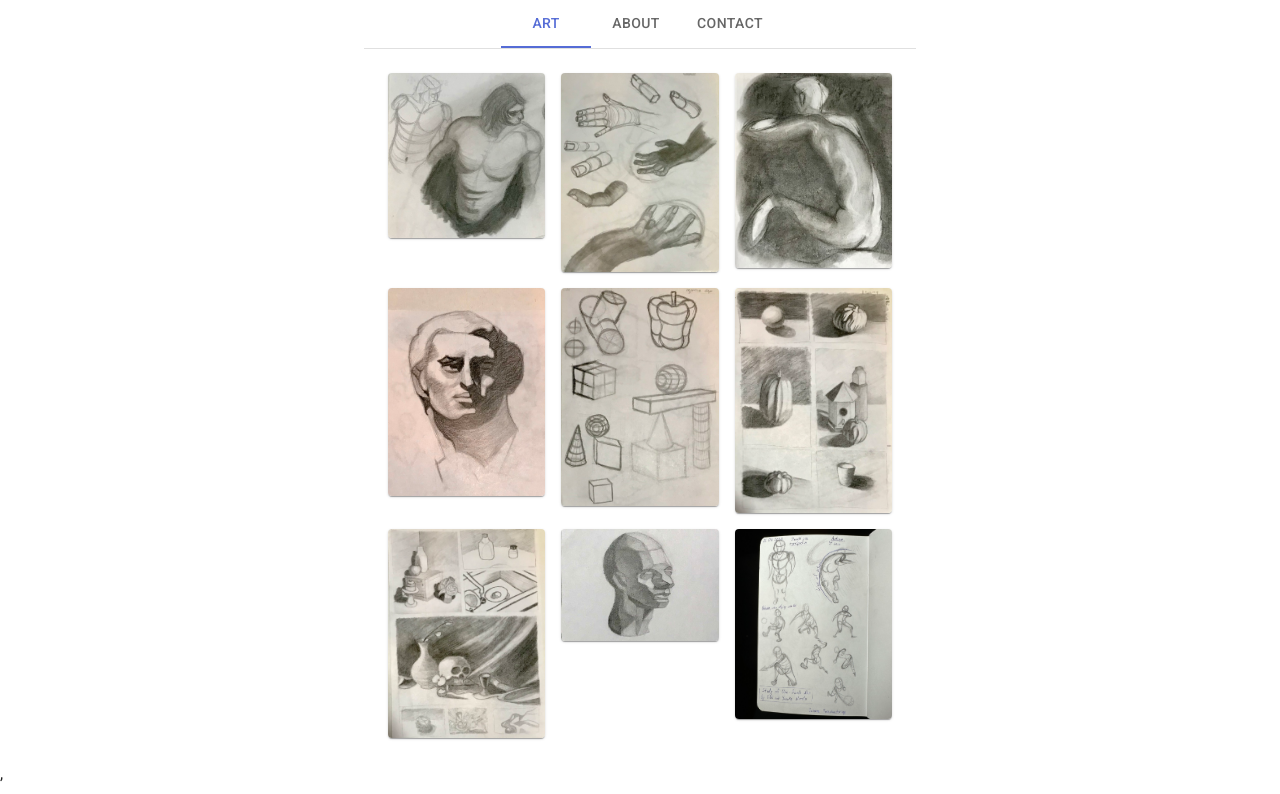
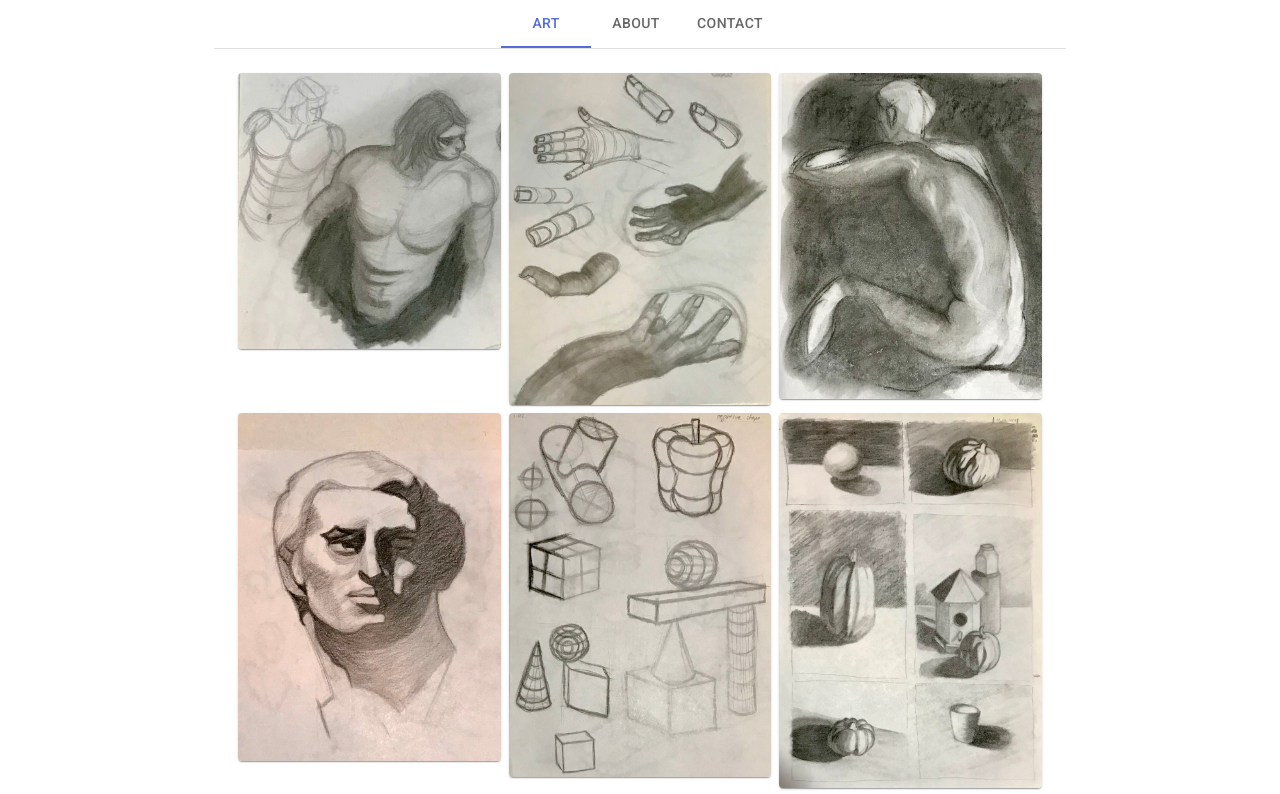
Before and after one commit to anton415/anton415.com, a React (Vite) app: page / in a window 1280 px wide. Shown: the top 794 px of the page. Built offline with nearby package versions, Linux system fonts and the light colour scheme.

Commit message:
Improving grid size (more like Instagram).

```diff
--- a/src/App.jsx
+++ b/src/App.jsx
@@ -4,7 +4,7 @@ import LabTabs from './LabTabs';
 
 export default function App() {
   return (
-    <Container maxWidth="sm">
+    <Container maxWidth="md">
       <LabTabs />
     </Container>
   );
--- a/src/Art.jsx
+++ b/src/Art.jsx
@@ -26,7 +26,7 @@ const items = [
 
 export default function Art() {
   return (
-    <Grid container spacing={2}>
+    <Grid container spacing={1}>
       {items.map((item, index) => (
         <Grid item xs={12} sm={4} key={index}>
           <Card sx={{ maxWidth: 660 }}>
```
